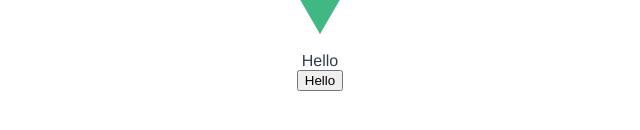
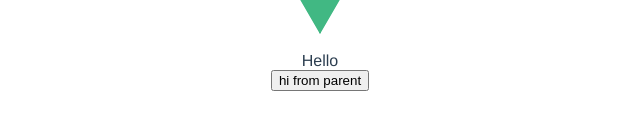
Before and after one commit to Monyjenni/hello_you_vue, a Vue app in the folder component/: page / in a window 1280 px wide. Shown: the part 356-486 px from the top of the page, without its empty margins (320-960 px from the left). Built offline with nearby package versions, Linux system fonts and the light colour scheme.

Commit message:
adding_btnText_props

```diff
--- a/component/src/App.vue
+++ b/component/src/App.vue
@@ -7,7 +7,7 @@
     <GreetMony name="Mony" heroName="WonderWoman"/>
     <img alt="Vue logo" src="./assets/logo.png">
     <PersonGreeting firstName="Jen" lastName="C"/>
-    <ButtonVue/>
+    <ButtonVue btnText="hi from parent"/>
   </div>
 </template>
 
@@ -27,6 +27,7 @@ export default {
     PersonGreeting,
     ButtonVue
   } ,
+  Props: ['btnText']
 
 }
 </script>
--- a/component/src/components/ButtonVue.vue
+++ b/component/src/components/ButtonVue.vue
@@ -1,11 +1,12 @@
 <template>
     <div>
-<button>Hello</button>
+<button >{{ btnText }}</button>
     </div>
 </template>
 
 <script>
     export default {
+    props: ['btnText']
     }
 </script>
 
```
